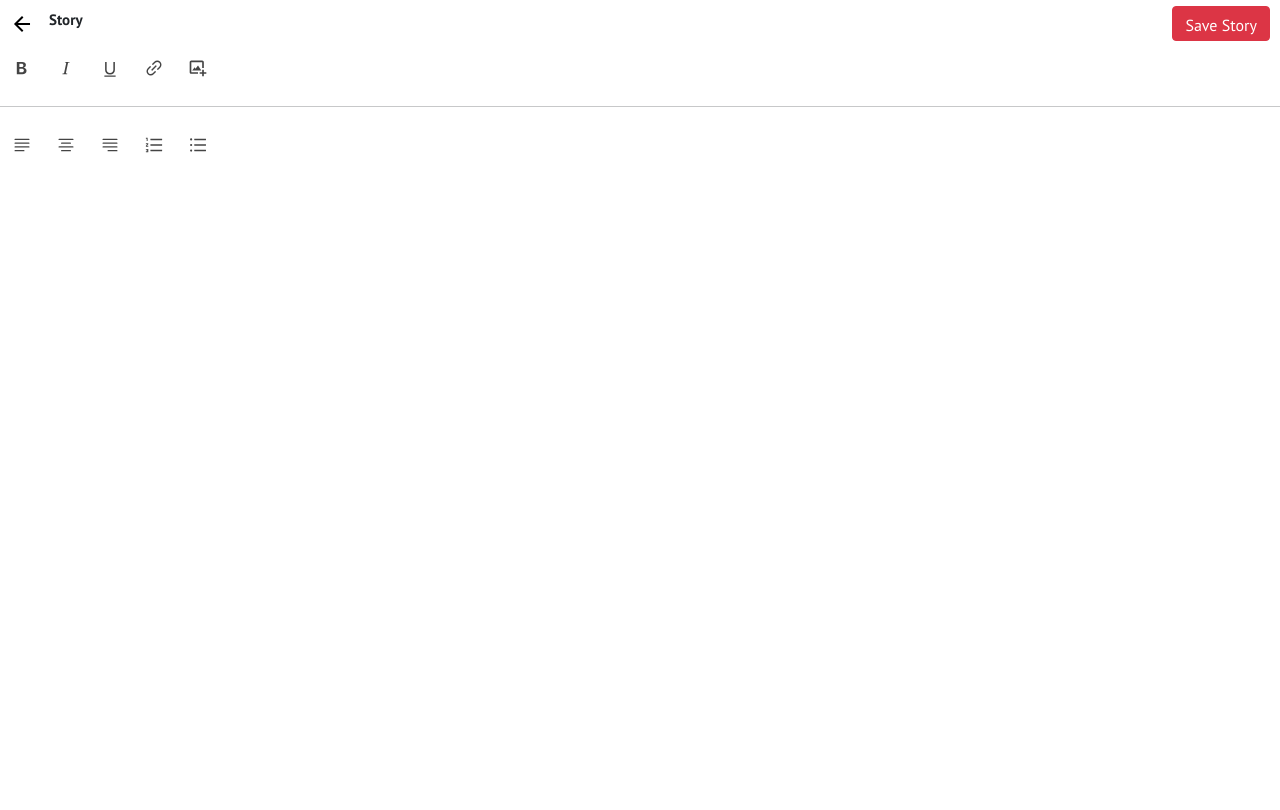
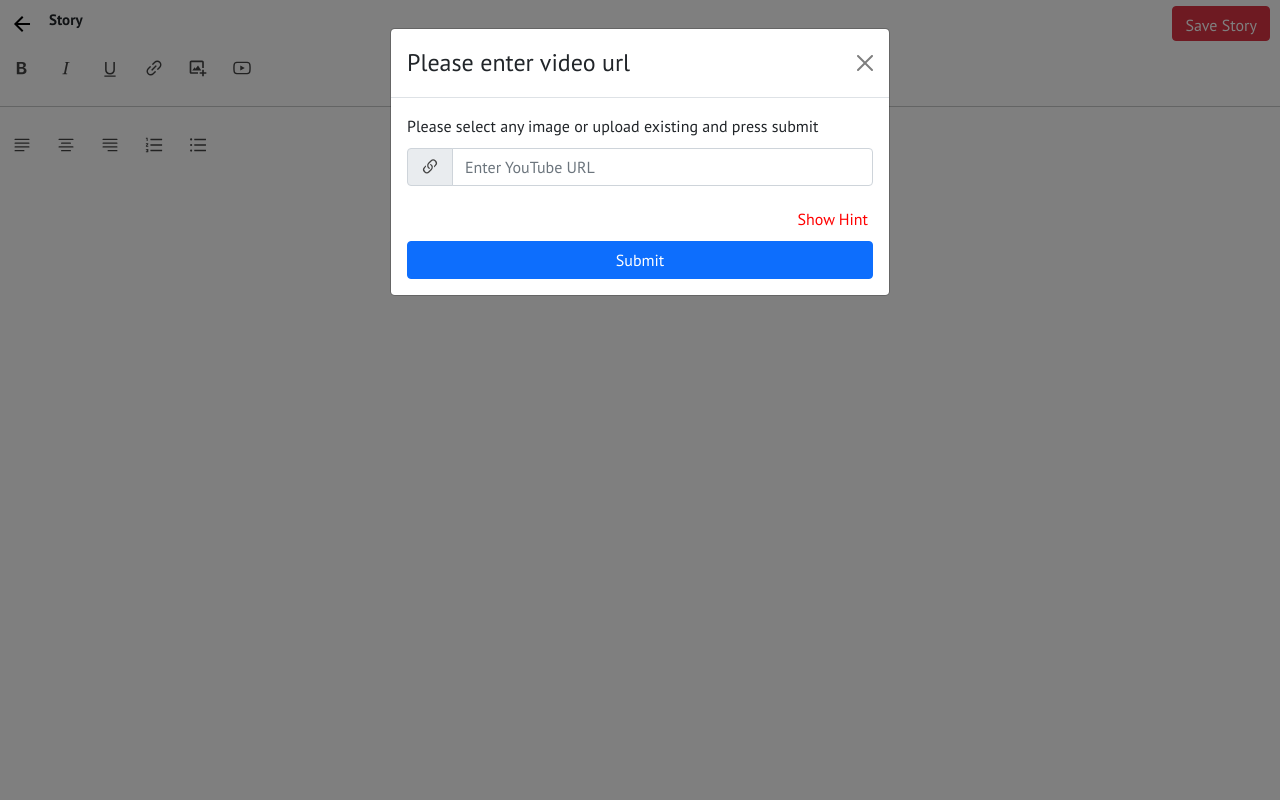
Before and after one commit to InHallTechnologies/wysiwhatyouget_next, a Next.js app: page / in a window 1280 px wide. Built offline with nearby package versions, Linux system fonts and the light colour scheme; no server answers.

Commit message:
added youtube in story

```diff
--- a/components/RichTextEditor.component.js
+++ b/components/RichTextEditor.component.js
@@ -2,11 +2,12 @@ import  React, { createRef, useState, useEffect } from 'react';
 import Styles from '../styles/RichText.module.css';
 import { BsTypeBold, BsTypeItalic, BsJustifyLeft, BsJustify, BsJustifyRight, BsTextCenter, BsCodeSlash, BsTypeUnderline } from 'react-icons/bs';
 import { IoMdArrowBack } from 'react-icons/io';
-import { AiOutlineOrderedList, AiOutlineUnorderedList, AiOutlineLink } from 'react-icons/ai';
+import { AiOutlineOrderedList, AiOutlineUnorderedList, AiOutlineLink, AiOutlineYoutube } from 'react-icons/ai';
 import { BiImageAdd } from 'react-icons/bi';
 import LinkModal from './LinkModal.component';
 import ImageModal from './ImageModal.component';
 import { Button } from 'react-bootstrap'
+import YoutubeSelector from './YouTubeSelector.component';
 
 
 const RichTextEditor = () => {
@@ -67,6 +68,11 @@ const RichTextEditor = () => {
         window.ReactNativeWebView.postMessage(JSON.stringify({action:"GoBack", content:textBody.innerHTML}));
     }
 
+    const handleYoutube = (videoId) => {
+        const textBody = focusRef.current.contentDocument.querySelector('body');
+        textBody.innerHTML += `<iframe width="100%" height="315" src="https://www.youtube.com/embed/${videoId}" title="YouTube video player" frameborder="0" allow="accelerometer; autoplay; clipboard-write; encrypted-media; gyroscope; picture-in-picture" allowfullscreen></iframe>`
+    }
+
 
 
 
@@ -94,6 +100,7 @@ const RichTextEditor = () => {
                         <BsTypeUnderline onMouseDown={(event) => handleClick(event,"underline")} size={24} color='#444' className={Styles.editorControl}  />
                         <LinkModal handleLink={handleLink} icon={<AiOutlineLink data-cmd="createLink" size={24} color='#444' className={Styles.editorControl}  />} />
                         <ImageModal handleImage={handleImage}  icon={<BiImageAdd data-cmd="createLink" size={24} color='#444' className={Styles.editorControl}  />} />
+                        <YoutubeSelector  handleYoutube={handleYoutube}  icon={<AiOutlineYoutube data-cmd="createLink" size={24} color='#444' className={Styles.editorControl}  />}/>
                     </div>
                     <hr />
 
--- /dev/null
+++ b/components/YouTubeSelector.component.js
@@ -0,0 +1,110 @@
+import React, { useState } from "react";
+import Styles from "../styles/YoutubeSelector.module.css";
+import "bootstrap/dist/css/bootstrap.min.css";
+import { Modal, InputGroup, FormControl, Button } from "react-bootstrap";
+import { BsLink45Deg } from "react-icons/bs";
+import { getYoutubeTitle } from "../backend/YoutubeHandler";
+
+const YoutubeSelector = ({ icon, handleYoutube }) => {
+    const [showModal, setShowModal] = useState(true);
+    const [link, setLink] = useState("");
+    const [showHint, setShowHint] = useState(false);
+    const [youtubeData, setYoutubeData] = useState({
+        title:"",
+        channelName:'',
+        thumbnailUrl:'',
+        videoId:''
+    })
+
+
+    const handleClose = () => {
+        setShowModal(false);
+    };
+
+    const handleOpen = () => {
+        setShowModal(true);
+    };
+
+    const toggleHint = () => {
+        setShowHint(state =>!state)
+    }
+
+    const handleUrl = async (event)=> {
+        const url = event.target.value
+        setLink(url);
+        // https://youtu.be/JhfzXJ35wlw
+        const params = url.split('/');
+        if (params[3]){
+            try{
+                const youtubeData = await getYoutubeTitle(params[3]);
+                const thumbnailUrl = `http://i3.ytimg.com/vi/${params[3]}/hqdefault.jpg`
+                setYoutubeData({...youtubeData, thumbnailUrl, videoId: params[3]})
+            }catch(err) {
+                setYoutubeData({title:"",
+                channelName:'',
+                thumbnailUrl:'',
+                videoId:''})
+            }
+
+        }
+    }
+
+
+    const handleSubmit = () => {
+        handleYoutube(youtubeData.videoId);
+        handleClose();
+    }
+
+    return (
+        <div>
+            <div onClick={handleOpen}>{icon}</div>
+            <Modal show={showModal} onHide={handleClose}>
+                <Modal.Header closeButton>
+                    <Modal.Title>Please enter video url</Modal.Title>
+                </Modal.Header>
+                <Modal.Body>
+                    Please select any image or upload existing and press submit
+                    <InputGroup style={{marginTop:10}} className="mb-3">
+                        <InputGroup.Text id="basic-addon1">
+                            <BsLink45Deg size={20} color="#444" />
+                        </InputGroup.Text>
+                        <FormControl
+                            placeholder="Enter YouTube URL"
+                            aria-label="Enter Youtube URL"
+                            aria-describedby="basic-addon1"
+                            value={link}
+                            onChange={handleUrl}
+                        />
+                    </InputGroup>
+
+                    {
+                        showHint
+                        ?
+                        <img className={Styles.hintImage} src="https://firebasestorage.googleapis.com/v0/b/thenewzkit.appspot.com/o/Hints%2Fyoutube.png?alt=media&token=7e36da69-90d8-43ea-9d53-3b1db622f017" />
+                        :
+                        null
+                    }
+
+                    {
+                        youtubeData.title
+                        ?
+                        <div className={Styles.youtubeContainer}>
+                            <img className={Styles.hintImage} src={youtubeData.thumbnailUrl} />
+                            <span className={Styles.videoTitle} >{youtubeData.title}</span>
+                            <span className={Styles.channelName}>{youtubeData.channelName}</span>
+                        </div>
+                        :
+                        null
+                    }
+
+                    <div className={Styles.actionContainer} >
+                        <span className={Styles.showHintLabel} onClick={toggleHint}>{!showHint?"Show Hint":"Hide Hint"}</span>
+                        <Button onClick={handleSubmit} className={Styles.submitButton} variant="primary">Submit</Button>
+                    </div>
+                </Modal.Body>
+            </Modal>
+        </div>
+    );
+};
+
+export default YoutubeSelector;
--- a/package.json
+++ b/package.json
@@ -9,6 +9,7 @@
     "lint": "next lint"
   },
   "dependencies": {
+    "axios": "^0.21.4",
     "bootstrap": "^5.1.0",
     "firebase": "^9.0.2",
     "html-react-parser": "^1.3.0",
--- /dev/null
+++ b/styles/YoutubeSelector.module.css
@@ -0,0 +1,42 @@
+.actionContainer {
+    display: flex;
+    align-items: center;
+    flex-direction: column;
+
+}
+
+.submitButton {
+    width: 100%;
+}
+
+.showHintLabel {
+    font-weight: 500;
+    margin-left: auto;
+    margin-bottom: 5px;
+    padding: 5px;
+    cursor: pointer;
+    color: red;
+}
+
+.youtubeContainer {
+    display: flex;
+    flex-direction: column;
+}
+
+.hintImage {
+    width: 100%;
+
+    border-radius: 10px;
+
+}
+
+.videoTitle {
+    color: black;
+    font-size: 17px;
+}
+
+
+.channelName{
+    font-size: 14px;
+    color: rgb(112, 112, 112);
+}
```
Also changed, not shown: 2 other files (tests, documents, lock files or other folders).
